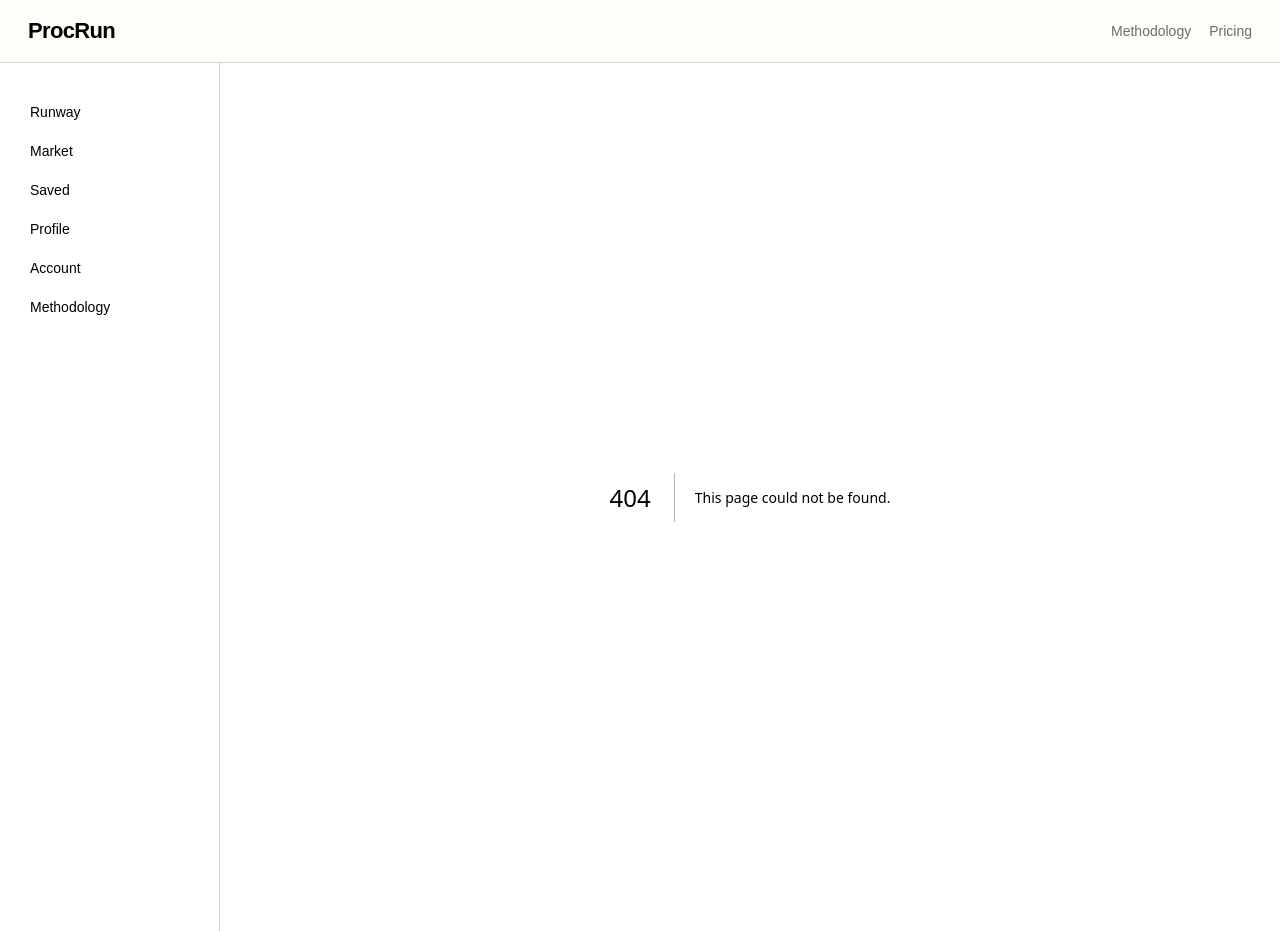
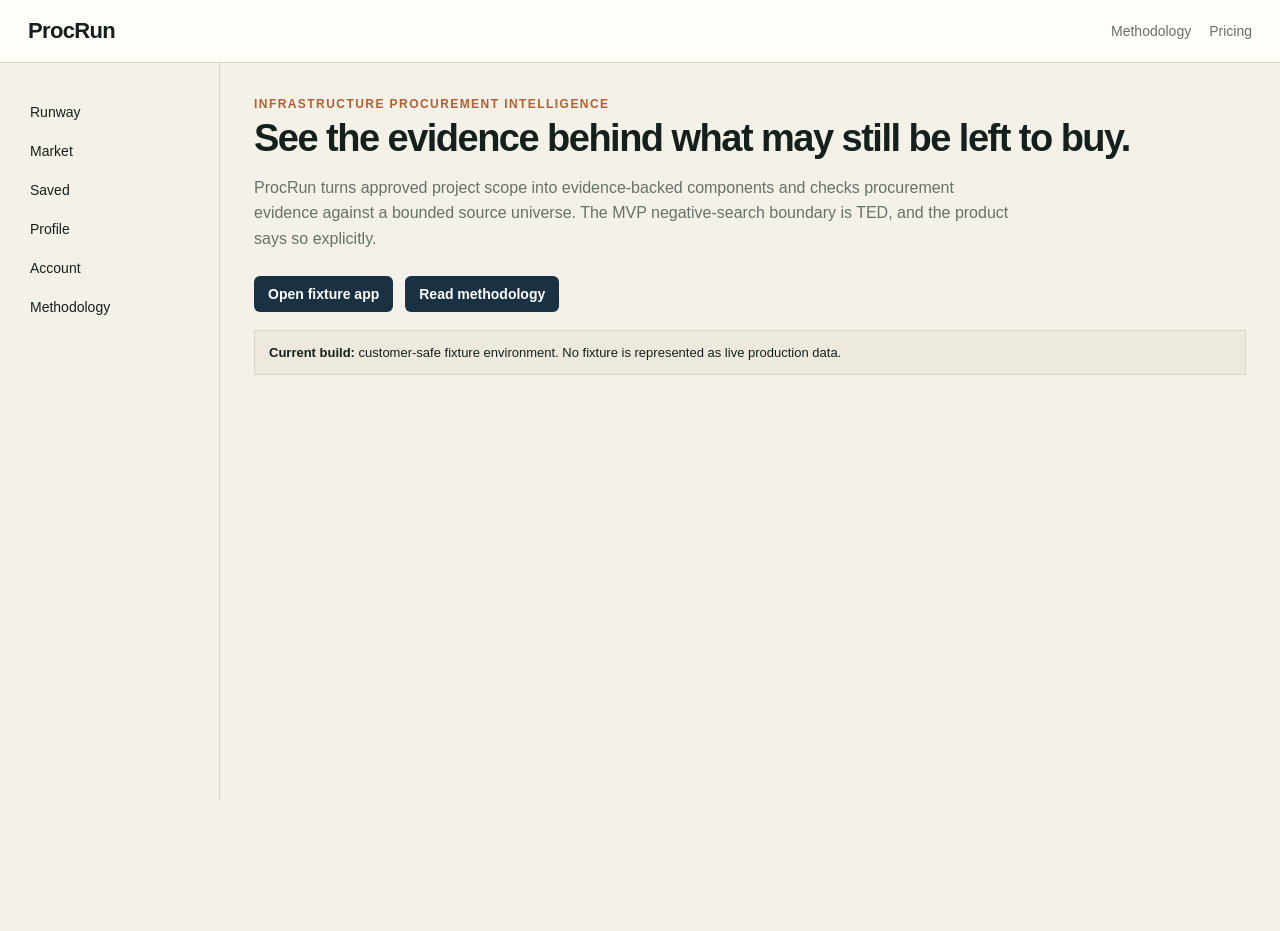
Before and after one commit to martibal/procrun, a Next.js app in the folder web/: page / in a window 1280 px wide. Before the commit this address had no page. After the commit the page ends 801 px from the top, so only its background shows below. Built offline with nearby package versions, Linux system fonts and the light colour scheme.

Commit message:
Add ProcRun public landing shell

```diff
--- /dev/null
+++ b/web/app/page.tsx
@@ -0,0 +1,11 @@
+import Link from "next/link";
+
+export default function HomePage() {
+  return <>
+    <div className="eyebrow">Infrastructure procurement intelligence</div>
+    <h1 className="h1">See the evidence behind what may still be left to buy.</h1>
+    <p className="lede">ProcRun turns approved project scope into evidence-backed components and checks procurement evidence against a bounded source universe. The MVP negative-search boundary is TED, and the product says so explicitly.</p>
+    <div style={{display:"flex", gap:12, marginTop:24}}><Link className="button" href="/app">Open fixture app</Link><Link className="button" href="/methodology">Read methodology</Link></div>
+    <div className="notice"><strong>Current build:</strong> customer-safe fixture environment. No fixture is represented as live production data.</div>
+  </>;
+}
```
